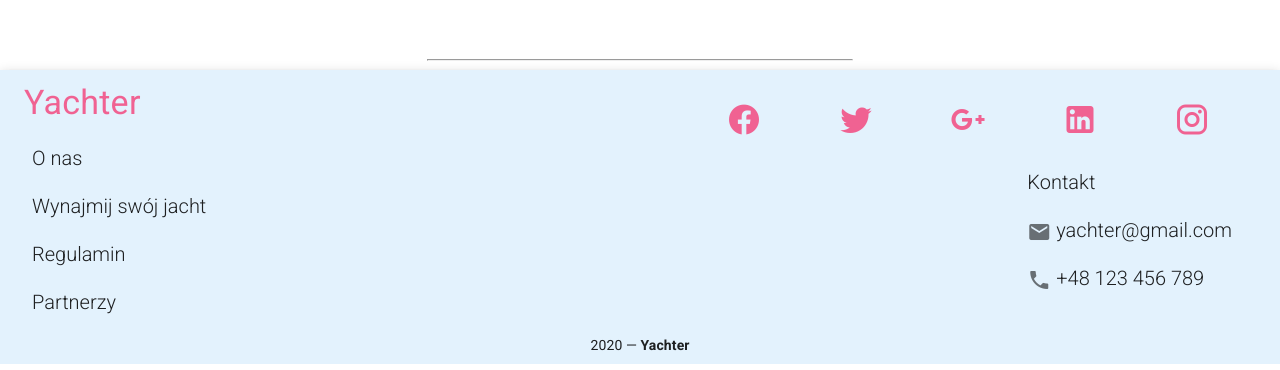
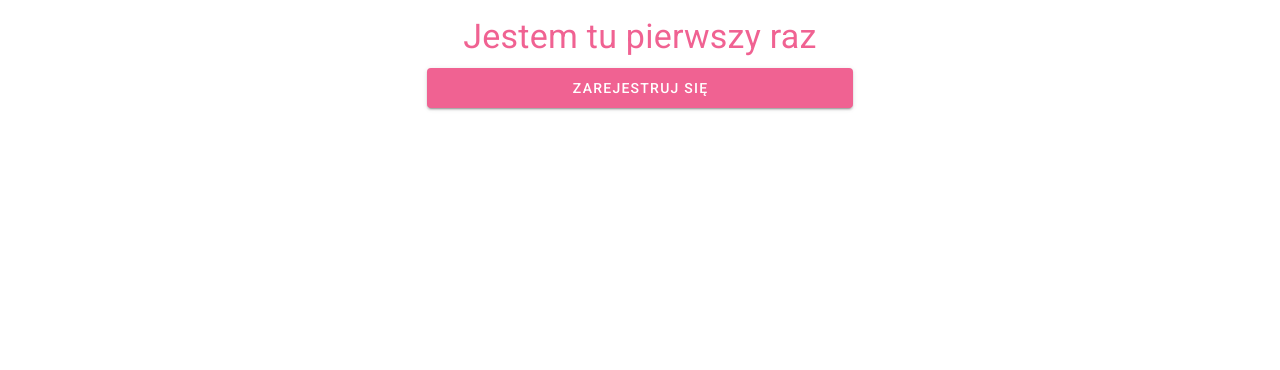
Before and after one commit to DominikUrb/yachtee, a Vue app: page /login in a window 1280 px wide. Shown: the part 430-800 px from the top of the page. Built offline with nearby package versions, Linux system fonts and the light colour scheme.

Commit message:
Changed content size.

```diff
--- a/src/App.vue
+++ b/src/App.vue
@@ -1,13 +1,16 @@
 <template>
   <v-app>
-    <Header></Header>
-    <MainPageFilters></MainPageFilters>
-    <v-content>
-      <v-container fluid>
-        <router-view></router-view>
-      </v-container>
+    <v-content app>
+      <Header></Header>
     </v-content>
-    <Footer></Footer>
+
+    <v-content app style="height: 100%">
+      <router-view></router-view>
+    </v-content>
+
+    <v-content app>
+      <Footer></Footer>
+    </v-content>
   </v-app>
 </template>
 
--- a/src/components/Footer.vue
+++ b/src/components/Footer.vue
@@ -1,12 +1,4 @@
 <template>
-  <v-bottom-navigation
-      app
-      hide-on-scroll
-      scroll-threshold="1"
-      horizontal
-      fixed
-      height="300px"
-  >
   <v-container fluid>
     <v-card-title class="secondary">
       <div class="d-flex align-center">
@@ -73,7 +65,6 @@
       {{ new Date().getFullYear() }} — <strong>Yachter</strong>
     </v-card-text>
   </v-container>
-  </v-bottom-navigation>
 </template>
 
 <script>
--- a/src/components/Header.vue
+++ b/src/components/Header.vue
@@ -1,6 +1,5 @@
 <template>
   <v-app-bar
-    app
     hide-on-scroll
   >
     <div class="d-flex align-center">
--- a/src/components/Login.vue
+++ b/src/components/Login.vue
@@ -1,9 +1,7 @@
 <template>
-	<v-container fluid>
 	<v-row
 		justify="center"
 		align="center"
-			style="height: 800px"
 	>
 		<v-col cols="4">
 			<v-container v-if="login===true">
@@ -120,9 +118,6 @@
 
 		</v-col>
 	</v-row>
-	</v-container>
-
-
 </template>
 
 <script>
```
Lines whose indentation alone changed are shown as unchanged.
